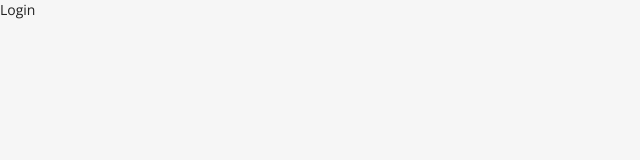
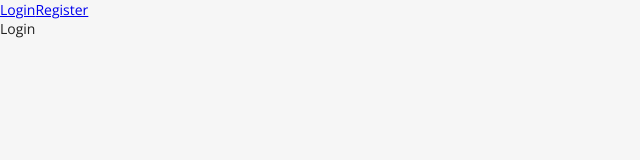
Before and after one commit to TeamAbella060420/react-laravel, a React (Vite) app in the folder full-stack/react/: page /login in a window 1280 px wide. Shown: the top 160 px of the page, without its empty margins (0-640 px from the left). Built offline with nearby package versions, Linux system fonts and the light colour scheme.

Commit message:
Update GuestLayout.jsx

```diff
--- a/full-stack/react/src/components/GuestLayout.jsx
+++ b/full-stack/react/src/components/GuestLayout.jsx
@@ -1,5 +1,5 @@
 import React from 'react';
-import { Outlet, Navigate } from 'react-router-dom';
+import { Outlet, Navigate, Link } from 'react-router-dom';
 import { useStateContext } from '../context/ContextProvider';
 
 export default function GuestLayout() {
@@ -9,7 +9,9 @@
     }
   return (
     <div>
-      <div>
+      <div id=''>
+        <Link to='/login'>Login</Link>
+        <Link to='/register'>Register</Link>
         <Outlet />
       </div>
     </div>
```
